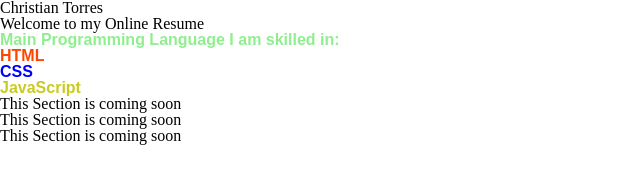
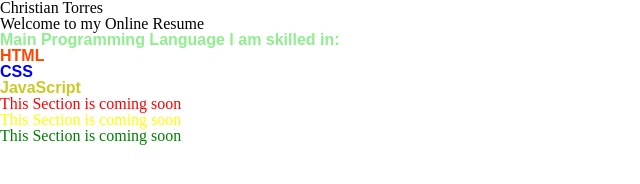
Before and after one commit to TorresChristian1/TorresChristian1.github.io, a plain HTML site: page src/index.html in a window 1280 px wide. Shown: the whole page, without its empty margins (0-640 px from the left). Drawn offline with Linux system fonts and the light colour scheme.

Commit message:
Update main.css
worked on each section text of coming soon with correct color scheme

```diff
--- a/src/css/main.css
+++ b/src/css/main.css
@@ -5,9 +5,18 @@
     box-sizing: border-box;
 }
 
-.temptext{
+.temptext1{
     color: red;
 }
+
+.temptext2 {
+    color: yellow;
+}
+
+.temptext3 {
+   color: green;
+}
+
 
 #skillsSection{
     font-size: 1rem;
```
